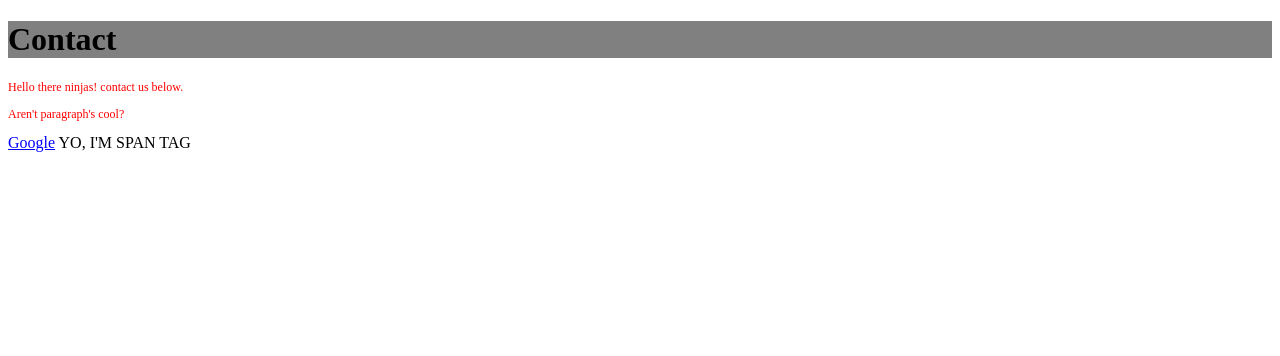
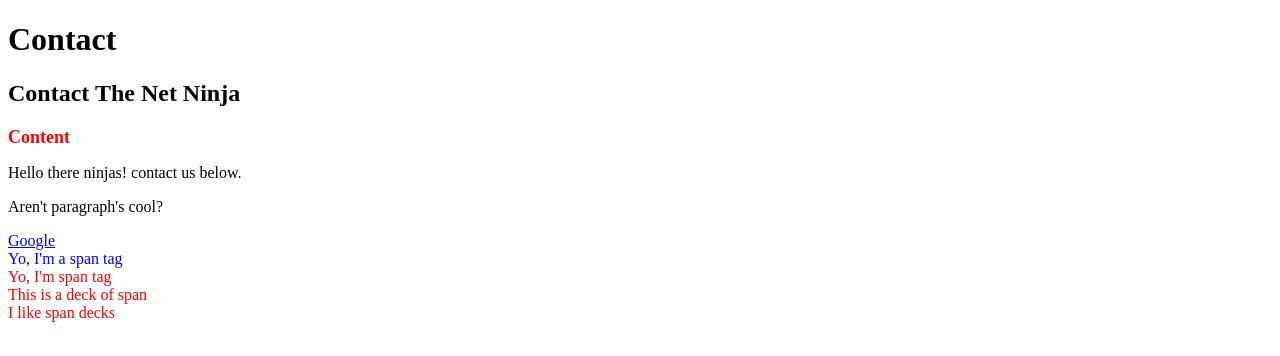
Before and after one commit to Rafal-Welzant/prework-CSS, a plain HTML site: page contact.html in a window 1280 px wide. Drawn offline with Linux system fonts and the light colour scheme.

Commit message:
Targeting Classes and ID's

```diff
--- a/contact.html
+++ b/contact.html
@@ -10,15 +10,21 @@
     <body>
             <div id="header">
                 <h1>Contact</h1>
+                <h2>Contact The Net Ninja</h2>
             </div>
+
+            <h2 id="content-header">Content</h2>
 
             <p>Hello there ninjas! contact us below.</p>
             <p>Aren't paragraph's cool?</p>
 
             <a href="https://www.google.com">Google</a>
 
-            <span>Yo, I'm span tag</span>
+            <span>Yo, I'm a span tag</span>
 
+            <span class="deck">Yo, I'm span tag</span>
+            <span class="deck">This is a deck of span</span>
+            <span class="deck">I like span decks</span>
     </body>
 
 
--- a/syntax.css
+++ b/syntax.css
@@ -1,21 +1,18 @@
 /* TARGETING ELEMENTS / TAGS */
+h2{
+    font-size: 24px;
+}
 
-p{
-    font-size: 12px;
+#content-header{
+    font-size: 18px;
     color: red;
 }
-a{
-    text-decoration: underline;
+
+span{
+    display: block;
     color: blue;
 }
-span{
-    text-transform: uppercase;
+
+.deck{
+    color: red;
 }
-
-h1{
-    font-size: 32px;
-}
-div{
-    width: 100%;
-    background-color: grey;
-}
```
